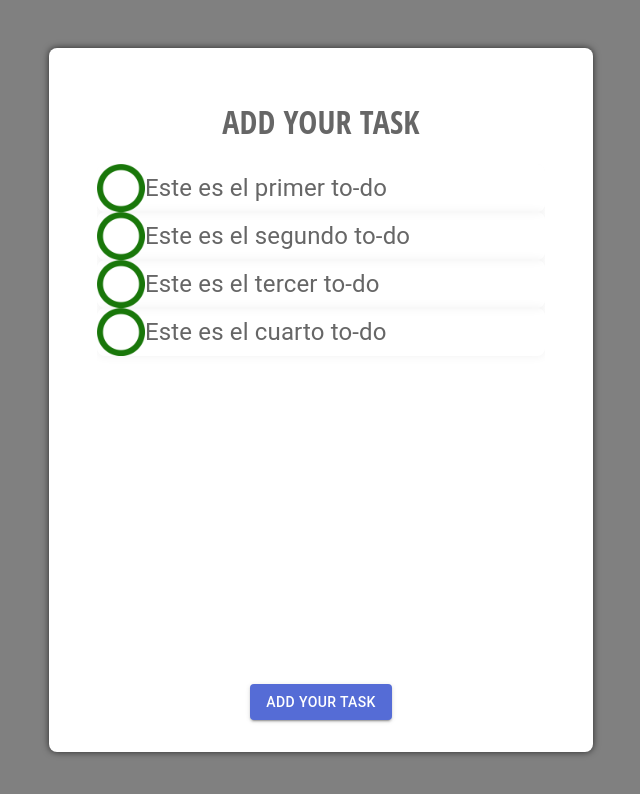
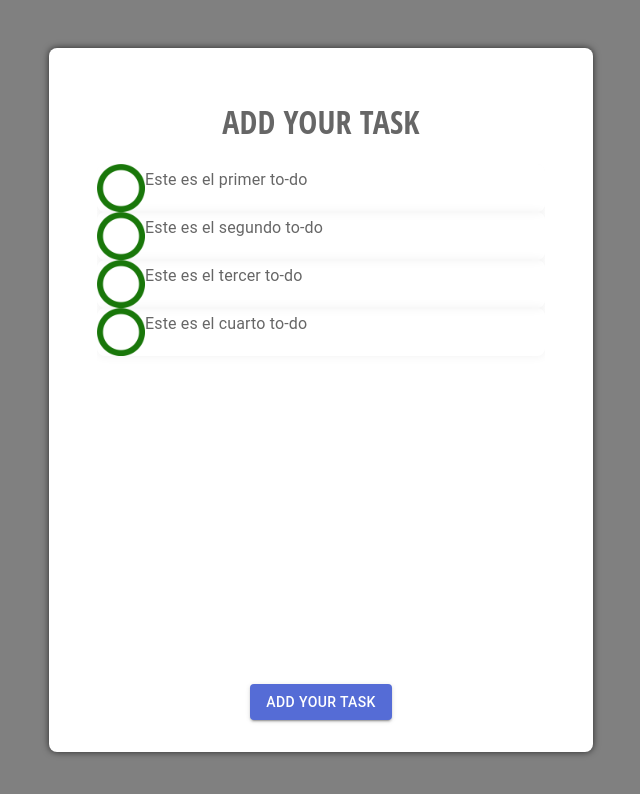
Before and after one commit to sjcuello/list-todo, a React (Create React App) app: page / in a window 1280 px wide. Shown: the top 794 px of the page, without its empty margins (319-959 px from the left). Built offline with nearby package versions, Linux system fonts and the light colour scheme.

Commit message:
Applying MUI

```diff
--- a/src/components/AddItemModal/style.ts
+++ b/src/components/AddItemModal/style.ts
@@ -1,7 +1,7 @@
-import { Input } from '@mui/material'
+import { Box, Input } from '@mui/material'
 import styled  from 'styled-components'
 
-export const BoxModal = styled.div`
+export const BoxModal = styled(Box)`
     position: absolute;
     top: 50%;
     left: 50%;
--- a/src/components/Card/styles.ts
+++ b/src/components/Card/styles.ts
@@ -1,7 +1,8 @@
+import { Box } from '@mui/system'
 import styled  from 'styled-components'
 
 
-export const CardContent = styled.div`
+export const CardContent = styled(Box)`
     background-color: white;
     width: 35vw;
     height: 80vh;
@@ -13,7 +14,7 @@ export const CardContent = styled.div`
     flex-direction: column;
     padding: 2rem 3rem;
 `
-export const Title = styled.h1`
+export const Title = styled(Box)`
     font-size: 2rem;
     font-weight: 600;
     font-family: 'Open Sans Condensed', sans-serif;
@@ -25,7 +26,7 @@ export const Title = styled.h1`
     text-transform: uppercase;
 `
 
-export const ItemContainer = styled.div`
+export const ItemContainer = styled(Box)`
     height: 100%;
     width: 100%;
     max-height: 80vh;
--- a/src/components/CreatePanel/styles.ts
+++ /dev/null
@@ -1 +0,0 @@
-import styled  from 'styled-components'
--- a/src/components/ItemTodo/index.tsx
+++ b/src/components/ItemTodo/index.tsx
@@ -2,7 +2,8 @@ import React, { useContext } from 'react';
 import { IItem } from '../../interfaces/Item';
 
 import { DataContext } from '../../contexts';
-import { ItemContainer, Text, Image } from './styles';
+import { ItemContainer, Image } from './styles';
+import { Typography } from '@mui/material';
 
 interface IItemTodoProps {
   data: IItem;
@@ -13,7 +14,7 @@ const ItemTodo: React.FunctionComponent<IItemTodoProps> = ({ data }) => {
   return (
     <ItemContainer>
       <Image onClick={() => changeState(data._id)} src={data.done ? "../../assets/icons/checked.png" : "../../assets/icons/not-checked.png"} />
-      <Text>{data.text}</Text>
+      <Typography paragraph={true} >{data.text}</Typography>
     </ItemContainer>
   );
 };
--- a/src/components/ItemTodo/styles.ts
+++ b/src/components/ItemTodo/styles.ts
@@ -1,7 +1,8 @@
+import { Box, Typography } from '@mui/material'
 import styled  from 'styled-components'
 
 
-export const ItemContainer = styled.div`
+export const ItemContainer = styled(Box)`
     width: 100%;
     height: 3rem;
     display: flex;
@@ -12,11 +13,13 @@ export const ItemContainer = styled.div`
     box-shadow: 0px 0px 10px 1px rgba(0,0,0,0.05);
 `
 
-export const Text = styled.p`
-    font-size: 1.5rem;
-    white-space: nowrap;
-    overflow: hidden;
-    text-overflow: ellipsis;
+export const Text = styled(Typography)`
+    && {
+        font-size: 1.5rem;
+        white-space: nowrap;
+        overflow: hidden;
+        text-overflow: ellipsis;
+    }
 `
 
 export const Image = styled.img`
--- a/src/components/Layout/styles.ts
+++ b/src/components/Layout/styles.ts
@@ -1,7 +1,8 @@
+import { Box } from '@mui/material'
 import styled  from 'styled-components'
 
 
-export const LayoutContent = styled.div`
+export const LayoutContent = styled(Box)`
     background-color: grey;
     width: 100vw;
     height: 100vh;
```
Also changed, not shown: src/components/CreatePanel/index.tsx (+4 -4 lines).
